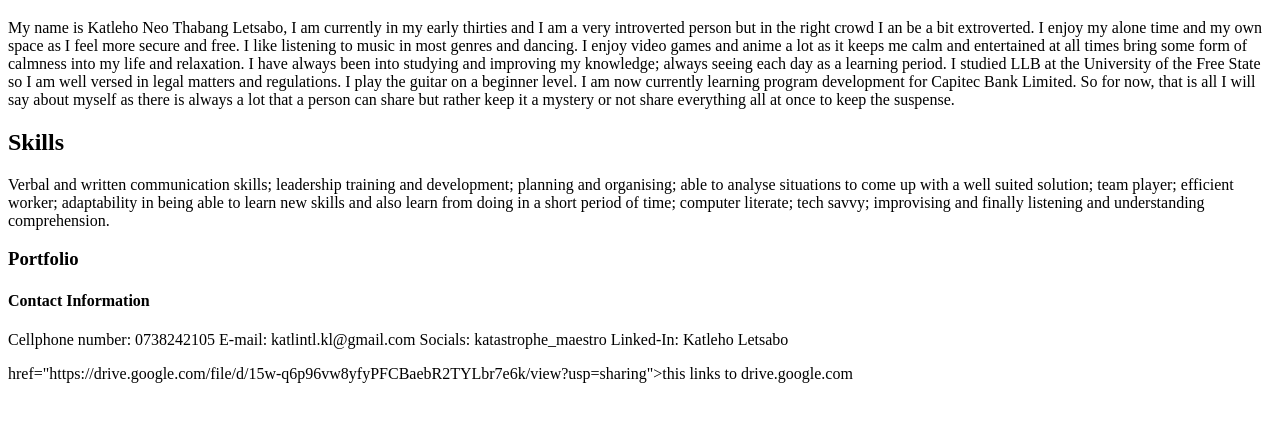
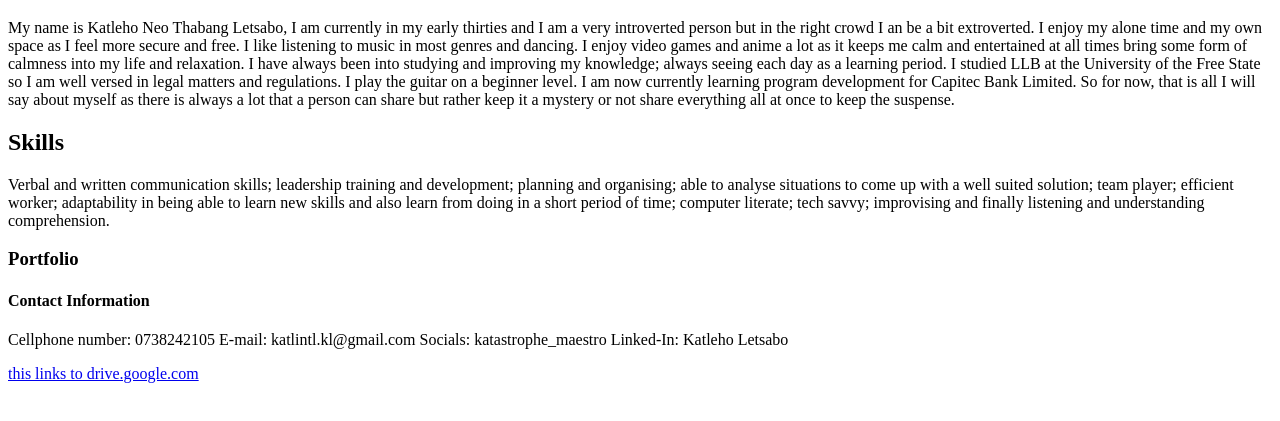
Before and after one commit to Katleho777/Katleho777.github.io, a plain HTML site: page index.html in a window 1280 px wide. Shown: the part 61-482 px from the top of the page. Drawn offline with Linux system fonts and the light colour scheme.

Commit message:
Update index.html

```diff
--- a/index.html
+++ b/index.html
@@ -23,7 +23,7 @@ Click nbfs://nbhost/SystemFileSystem/Templates/Other/html.html to edit this temp
           Socials: katastrophe_maestro
           Linked-In: Katleho Letsabo
         </p>
-        <a> href="https://drive.google.com/file/d/15w-q6p96vw8yfyPFCBaebR2TYLbr7e6k/view?usp=sharing">this links to drive.google.com</a>
+        <a href="https://drive.google.com/file/d/15w-q6p96vw8yfyPFCBaebR2TYLbr7e6k/view?usp=sharing">this links to drive.google.com</a>
         </div>
     </body>
 </html>
```
